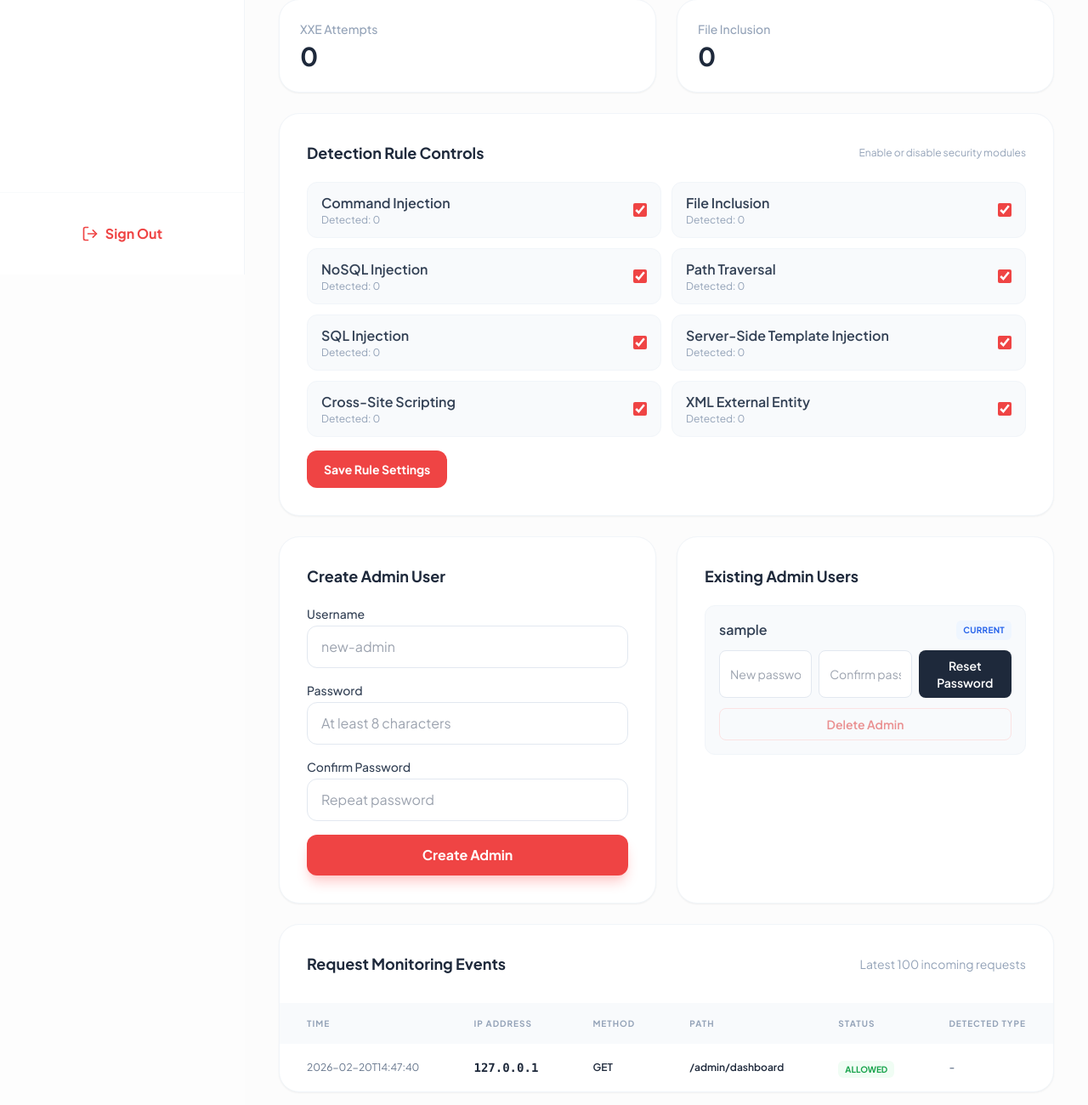
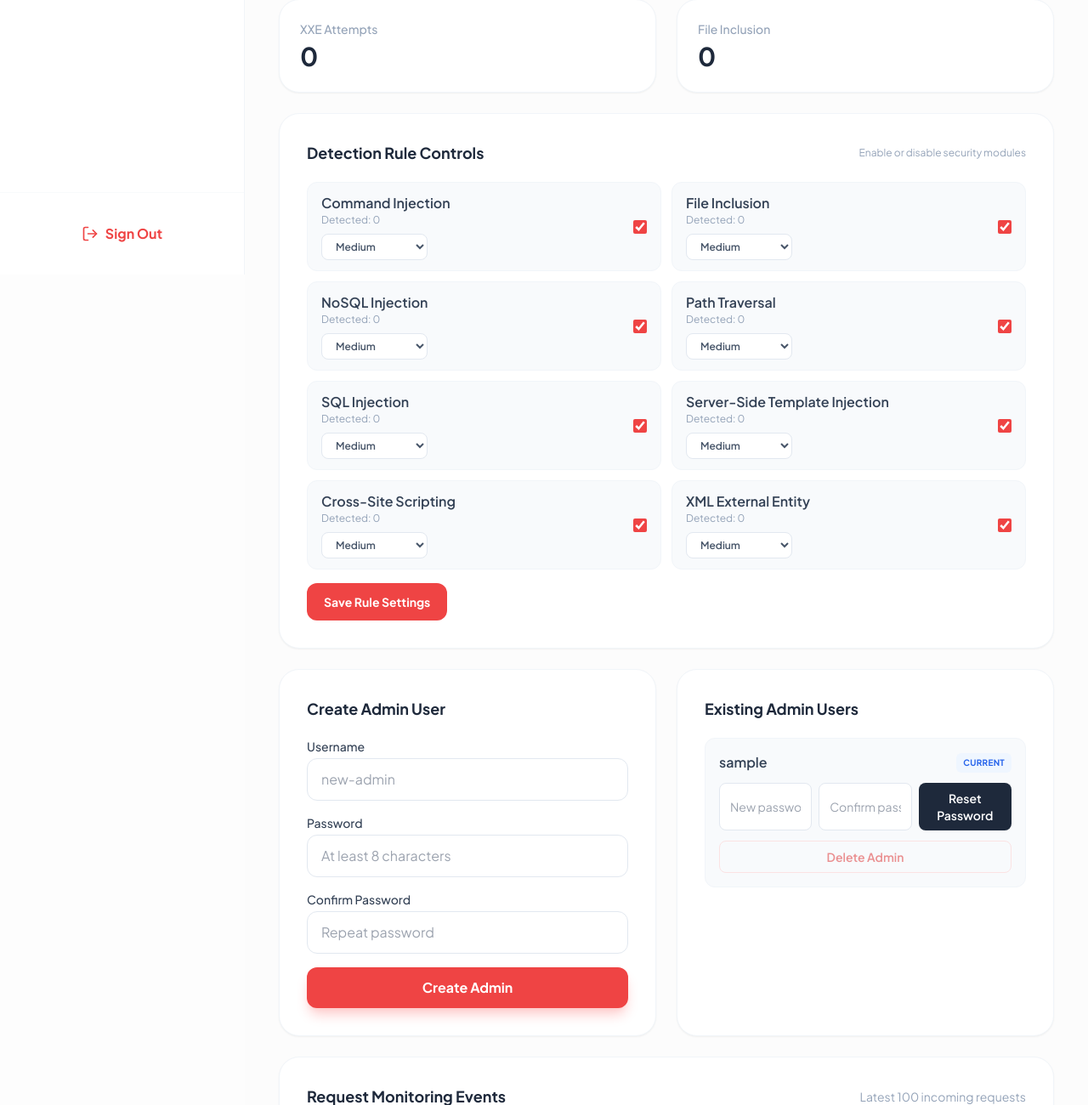
Before and after one commit to Adnan-Kakkattil/WebAppFirewall, a Flask app: page /admin/dashboard in a window 1280 px wide. Shown: the part 477-1777 px from the top of the page at 85% size. Run offline with Flask 3, Linux system fonts and the light colour scheme; the visitor is signed in with stand-in values (Sample User, id 1); data comes from the database, SQL or seed files in the repository; data that the repository does not hold is empty; some libraries are stand-ins or nearby versions.

Commit message:
Rule Sensitivity Levels (Low/Medium/High)

```diff
--- a/app.py
+++ b/app.py
@@ -24,43 +24,105 @@ DATABASE_PATH = os.path.join(BASE_DIR, "waf.db")
 app = Flask(__name__)
 app.config["SECRET_KEY"] = os.getenv("APP_SECRET", "change-this-secret")
 
-ATTACK_PATTERNS = {
-    "SQLi": [
-        re.compile(r"\b(select|union|drop|insert|delete|update|where|or)\b", re.IGNORECASE),
-        re.compile(r"('|\"|\-\-|\#|;)\s*(or|and)\s*['\"]?\d+['\"]?\s*=\s*['\"]?\d+", re.IGNORECASE),
-        re.compile(r"\bunion\s+select\b", re.IGNORECASE),
-        re.compile(r"\bsleep\s*\(", re.IGNORECASE),
-    ],
-    "XSS": [
-        re.compile(r"<\s*script\b", re.IGNORECASE),
-        re.compile(r"javascript\s*:", re.IGNORECASE),
-        re.compile(r"\bon\w+\s*=", re.IGNORECASE),
-        re.compile(r"alert\s*\(", re.IGNORECASE),
-    ],
-    "PathTraversal": [
-        re.compile(r"\.\./|\.\.\\", re.IGNORECASE),
-        re.compile(r"%2e%2e%2f|%2e%2e%5c", re.IGNORECASE),
-    ],
-    "CommandInjection": [
-        re.compile(r"(\||;|&&)\s*(cat|ls|whoami|id|wget|curl|powershell|cmd)\b", re.IGNORECASE),
-    ],
-    "SSTI": [
-        re.compile(r"\{\{\s*7\s*\*\s*7\s*\}\}", re.IGNORECASE),
-        re.compile(r"\{\{.*(__class__|config|cycler|joiner|self)\b.*\}\}", re.IGNORECASE),
-        re.compile(r"\{%.*(import|include|extends).*\%}", re.IGNORECASE),
-    ],
-    "NoSQLi": [
-        re.compile(r"\$(ne|gt|gte|lt|lte|where|regex|or|and)\b", re.IGNORECASE),
-        re.compile(r"\{\s*\"?\$where\"?\s*:", re.IGNORECASE),
-    ],
-    "XXE": [
-        re.compile(r"<!DOCTYPE[^>]*\[[\s\S]*<!ENTITY", re.IGNORECASE),
-        re.compile(r"<!ENTITY\s+\w+\s+SYSTEM\s+[\"']", re.IGNORECASE),
-    ],
-    "FileInclusion": [
-        re.compile(r"(/etc/passwd|/proc/self/environ|boot\.ini|win\.ini)", re.IGNORECASE),
-        re.compile(r"(php://|file://|expect://|data://)", re.IGNORECASE),
-    ],
+RULE_PATTERNS = {
+    "SQLi": {
+        "low": [
+            re.compile(r"('|\"|\-\-|\#|;)\s*(or|and)\s*['\"]?\d+['\"]?\s*=\s*['\"]?\d+", re.IGNORECASE),
+            re.compile(r"\bunion\s+select\b", re.IGNORECASE),
+        ],
+        "medium": [
+            re.compile(r"\bsleep\s*\(", re.IGNORECASE),
+            re.compile(r"\binformation_schema\b", re.IGNORECASE),
+        ],
+        "high": [
+            re.compile(r"\b(select|union|drop|insert|delete|update|where|or)\b", re.IGNORECASE),
+            re.compile(r"(--|#|/\*|\*/|;)", re.IGNORECASE),
+        ],
+    },
+    "XSS": {
+        "low": [
+            re.compile(r"<\s*script\b", re.IGNORECASE),
+            re.compile(r"javascript\s*:", re.IGNORECASE),
+        ],
+        "medium": [
+            re.compile(r"\bon\w+\s*=", re.IGNORECASE),
+            re.compile(r"alert\s*\(", re.IGNORECASE),
+        ],
+        "high": [
+            re.compile(r"(<|%3c)\s*(img|svg|iframe|body)\b", re.IGNORECASE),
+        ],
+    },
+    "PathTraversal": {
+        "low": [
+            re.compile(r"\.\./|\.\.\\", re.IGNORECASE),
+            re.compile(r"%2e%2e%2f|%2e%2e%5c", re.IGNORECASE),
+        ],
+        "medium": [
+            re.compile(r"%252e%252e%252f|%252e%252e%255c", re.IGNORECASE),
+        ],
+        "high": [
+            re.compile(r"(\.\./){2,}|(\.\.\\){2,}", re.IGNORECASE),
+        ],
+    },
+    "CommandInjection": {
+        "low": [
+            re.compile(r"(\||;|&&)\s*(cat|ls|whoami|id|wget|curl|powershell|cmd)\b", re.IGNORECASE),
+        ],
+        "medium": [
+            re.compile(r"`[^`]+`|\$\([^)]+\)", re.IGNORECASE),
+        ],
+        "high": [
+            re.compile(r"(\||;|&&)\s*[a-z_]{2,}", re.IGNORECASE),
+        ],
+    },
+    "SSTI": {
+        "low": [
+            re.compile(r"\{\{\s*7\s*\*\s*7\s*\}\}", re.IGNORECASE),
+            re.compile(r"\{\{.*(__class__|config|cycler|joiner|self)\b.*\}\}", re.IGNORECASE),
+        ],
+        "medium": [
+            re.compile(r"\{%.*(import|include|extends).*\%}", re.IGNORECASE),
+        ],
+        "high": [
+            re.compile(r"\$\{[^}]+\}", re.IGNORECASE),
+        ],
+    },
+    "NoSQLi": {
+        "low": [
+            re.compile(r"\$(ne|gt|gte|lt|lte|where|regex|or|and)\b", re.IGNORECASE),
+            re.compile(r"\{\s*\"?\$where\"?\s*:", re.IGNORECASE),
+        ],
+        "medium": [
+            re.compile(r"\"?\$regex\"?\s*:\s*\"?\.?\*", re.IGNORECASE),
+        ],
+        "high": [
+            re.compile(r"\"?\$[a-z]+\"?\s*:", re.IGNORECASE),
+        ],
+    },
+    "XXE": {
+        "low": [
+            re.compile(r"<!DOCTYPE[^>]*\[[\s\S]*<!ENTITY", re.IGNORECASE),
+            re.compile(r"<!ENTITY\s+\w+\s+SYSTEM\s+[\"']", re.IGNORECASE),
+        ],
+        "medium": [
+            re.compile(r"SYSTEM\s+[\"']file://", re.IGNORECASE),
+        ],
+        "high": [
+            re.compile(r"<\?xml|xinclude|PUBLIC", re.IGNORECASE),
+        ],
+    },
+    "FileInclusion": {
+        "low": [
+            re.compile(r"(/etc/passwd|/proc/self/environ|boot\.ini|win\.ini)", re.IGNORECASE),
+            re.compile(r"(php://|file://|expect://|data://)", re.IGNORECASE),
+        ],
+        "medium": [
+            re.compile(r"(\.\./)+.*\.(php|asp|aspx|jsp|ini|conf)", re.IGNORECASE),
+        ],
+        "high": [
+            re.compile(r"(include|page|template)\s*=", re.IGNORECASE),
+        ],
+    },
 }
 
 RULE_METADATA = {
@@ -131,12 +193,14 @@ def init_db():
         """
         CREATE TABLE IF NOT EXISTS waf_rules (
             rule_name TEXT PRIMARY KEY,
-            is_enabled INTEGER NOT NULL DEFAULT 1
+            is_enabled INTEGER NOT NULL DEFAULT 1,
+            sensitivity TEXT NOT NULL DEFAULT 'medium'
         )
         """
     )
     db.commit()
     ensure_default_admin()
+    ensure_rules_schema()
     ensure_default_rules()
 
 
@@ -158,16 +222,35 @@ def ensure_default_admin():
 
 def ensure_default_rules():
     db = get_db()
-    for rule_name in ATTACK_PATTERNS:
+    for rule_name in RULE_PATTERNS:
         existing = db.execute(
             "SELECT rule_name FROM waf_rules WHERE rule_name = ?",
             (rule_name,),
         ).fetchone()
         if existing is None:
             db.execute(
-                "INSERT INTO waf_rules (rule_name, is_enabled) VALUES (?, 1)",
+                "INSERT INTO waf_rules (rule_name, is_enabled, sensitivity) VALUES (?, 1, 'medium')",
                 (rule_name,),
             )
+    db.commit()
+
+
+def ensure_rules_schema():
+    db = get_db()
+    columns = {
+        row["name"] for row in db.execute("PRAGMA table_info(waf_rules)").fetchall()
+    }
+    if "sensitivity" not in columns:
+        db.execute(
+            "ALTER TABLE waf_rules ADD COLUMN sensitivity TEXT NOT NULL DEFAULT 'medium'"
+        )
+    db.execute(
+        """
+        UPDATE waf_rules
+        SET sensitivity = 'medium'
+        WHERE sensitivity IS NULL OR LOWER(sensitivity) NOT IN ('low', 'medium', 'high')
+        """
+    )
     db.commit()
 
 
@@ -202,13 +285,33 @@ def collect_payload() -> str:
     return " | ".join(pieces).strip()
 
 
-def detect_attack(payload: str, enabled_rules: set):
+def patterns_for_sensitivity(rule_name: str, sensitivity: str):
+    levels = ["low", "medium", "high"]
+    if sensitivity == "low":
+        allowed_levels = {"low"}
+    elif sensitivity == "high":
+        allowed_levels = {"low", "medium", "high"}
+    else:
+        allowed_levels = {"low", "medium"}
+
+    patterns = []
+    for level in levels:
+        if level in allowed_levels:
+            patterns.extend(RULE_PATTERNS.get(rule_name, {}).get(level, []))
+    return patterns
+
+
+def detect_attack(payload: str, rule_settings: dict):
     if not payload:
         return None
     decoded_payload = unquote_plus(payload)
-    for attack_type, patterns in ATTACK_PATTERNS.items():
-        if attack_type not in enabled_rules:
+    for attack_type in RULE_PATTERNS:
+        settings = rule_settings.get(
+            attack_type, {"is_enabled": True, "sensitivity": "medium"}
+        )
+        if not settings["is_enabled"]:
             continue
+        patterns = patterns_for_sensitivity(attack_type, settings["sensitivity"])
         for pattern in patterns:
             if pattern.search(decoded_payload):
                 return attack_type
@@ -292,27 +395,40 @@ def build_security_stats(db: sqlite3.Connection) -> dict:
     return stats
 
 
-def get_enabled_rules(db: sqlite3.Connection) -> set:
+def get_rule_settings(db: sqlite3.Connection) -> dict:
     rows = db.execute(
-        "SELECT rule_name FROM waf_rules WHERE is_enabled = 1"
+        "SELECT rule_name, is_enabled, sensitivity FROM waf_rules"
     ).fetchall()
-    return {row["rule_name"] for row in rows}
+    settings = {}
+    for row in rows:
+        sensitivity = (row["sensitivity"] or "medium").lower()
+        if sensitivity not in {"low", "medium", "high"}:
+            sensitivity = "medium"
+        settings[row["rule_name"]] = {
+            "is_enabled": bool(row["is_enabled"]),
+            "sensitivity": sensitivity,
+        }
+    return settings
 
 
 def get_rule_rows(db: sqlite3.Connection) -> list:
     rows = db.execute(
-        "SELECT rule_name, is_enabled FROM waf_rules ORDER BY rule_name ASC"
+        "SELECT rule_name, is_enabled, sensitivity FROM waf_rules ORDER BY rule_name ASC"
     ).fetchall()
     result = []
     for row in rows:
         rule_name = row["rule_name"]
         meta = RULE_METADATA.get(rule_name, {"label": rule_name, "stats_key": ""})
+        sensitivity = (row["sensitivity"] or "medium").lower()
+        if sensitivity not in {"low", "medium", "high"}:
+            sensitivity = "medium"
         result.append(
             {
                 "rule_name": rule_name,
                 "label": meta["label"],
                 "stats_key": meta["stats_key"],
                 "is_enabled": bool(row["is_enabled"]),
+                "sensitivity": sensitivity,
             }
         )
     return result
@@ -336,8 +452,8 @@ def waf_layer():
 
     db = get_db()
     payload = collect_payload()
-    enabled_rules = get_enabled_rules(db)
-    attack_type = detect_attack(payload, enabled_rules)
+    rule_settings = get_rule_settings(db)
+    attack_type = detect_attack(payload, rule_settings)
 
     if attack_type:
         log_request(status="BLOCKED", payload=payload, attack_type=attack_type)
@@ -598,13 +714,16 @@ def admin_delete_user():
 def admin_update_rules():
     enabled_rules = set(request.form.getlist("enabled_rules"))
     db = get_db()
-    known_rules = set(ATTACK_PATTERNS.keys())
+    known_rules = set(RULE_PATTERNS.keys())
 
     for rule_name in known_rules:
         is_enabled = 1 if rule_name in enabled_rules else 0
+        sensitivity = request.form.get(f"sensitivity_{rule_name}", "medium").lower()
+        if sensitivity not in {"low", "medium", "high"}:
+            sensitivity = "medium"
         db.execute(
-            "UPDATE waf_rules SET is_enabled = ? WHERE rule_name = ?",
-            (is_enabled, rule_name),
+            "UPDATE waf_rules SET is_enabled = ?, sensitivity = ? WHERE rule_name = ?",
+            (is_enabled, sensitivity, rule_name),
         )
     db.commit()
     flash("Detection rule settings updated.")
--- a/templates/admin_dashboard.html
+++ b/templates/admin_dashboard.html
@@ -71,9 +71,19 @@
     <div class="grid grid-cols-1 md:grid-cols-2 gap-3">
       {% for rule in rules %}
       <label class="flex items-center justify-between px-4 py-3 rounded-xl border border-slate-100 bg-slate-50">
-        <div>
+        <div class="pr-4">
           <div class="font-semibold text-slate-700">{{ rule["label"] }}</div>
           <div class="text-xs text-slate-400">Detected: {{ "{:,}".format(stats.get(rule["stats_key"], 0)) }}</div>
+          <div class="mt-2">
+            <select
+              name="sensitivity_{{ rule['rule_name'] }}"
+              class="px-3 py-1.5 rounded-lg border border-slate-200 text-xs font-semibold text-slate-600 bg-white"
+            >
+              <option value="low" {% if rule["sensitivity"] == "low" %}selected{% endif %}>Low (relaxed)</option>
+              <option value="medium" {% if rule["sensitivity"] == "medium" %}selected{% endif %}>Medium</option>
+              <option value="high" {% if rule["sensitivity"] == "high" %}selected{% endif %}>High (strict)</option>
+            </select>
+          </div>
         </div>
         <input
           type="checkbox"
```
Also changed, not shown: README.md.
